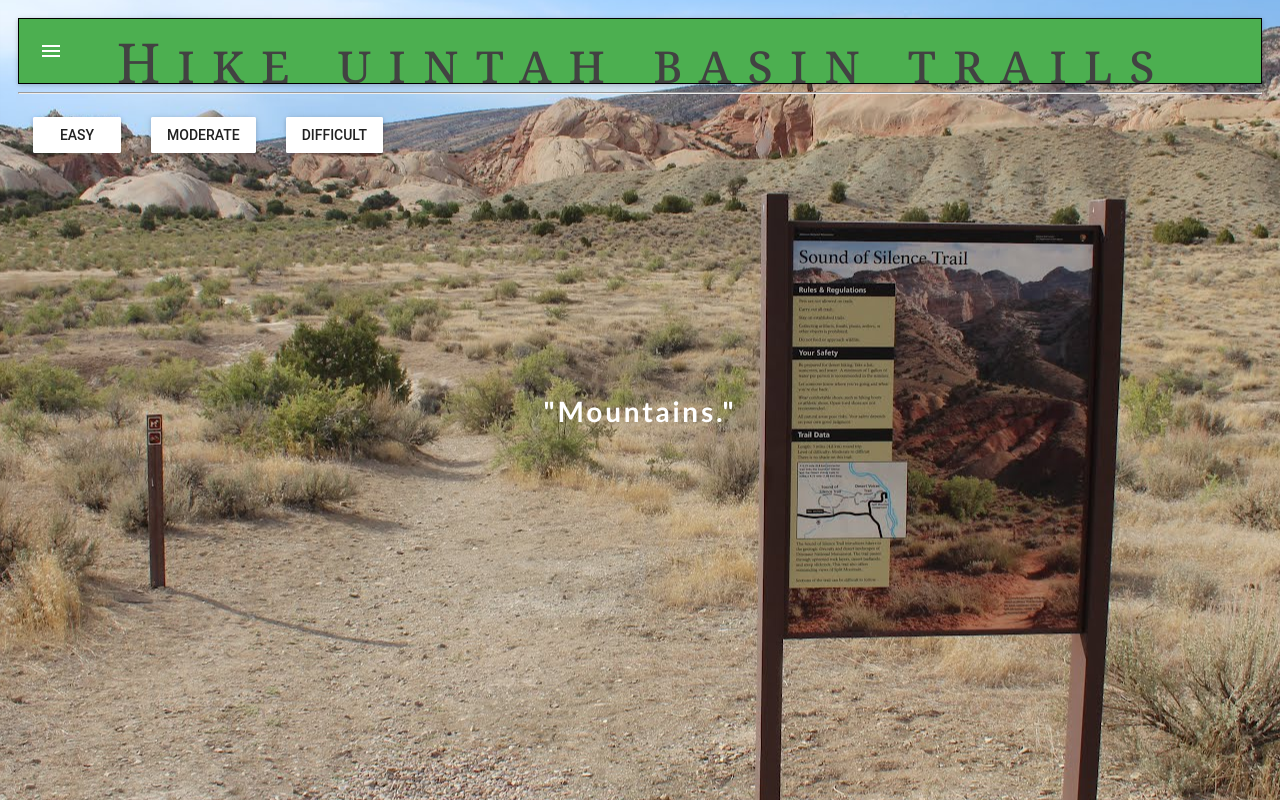
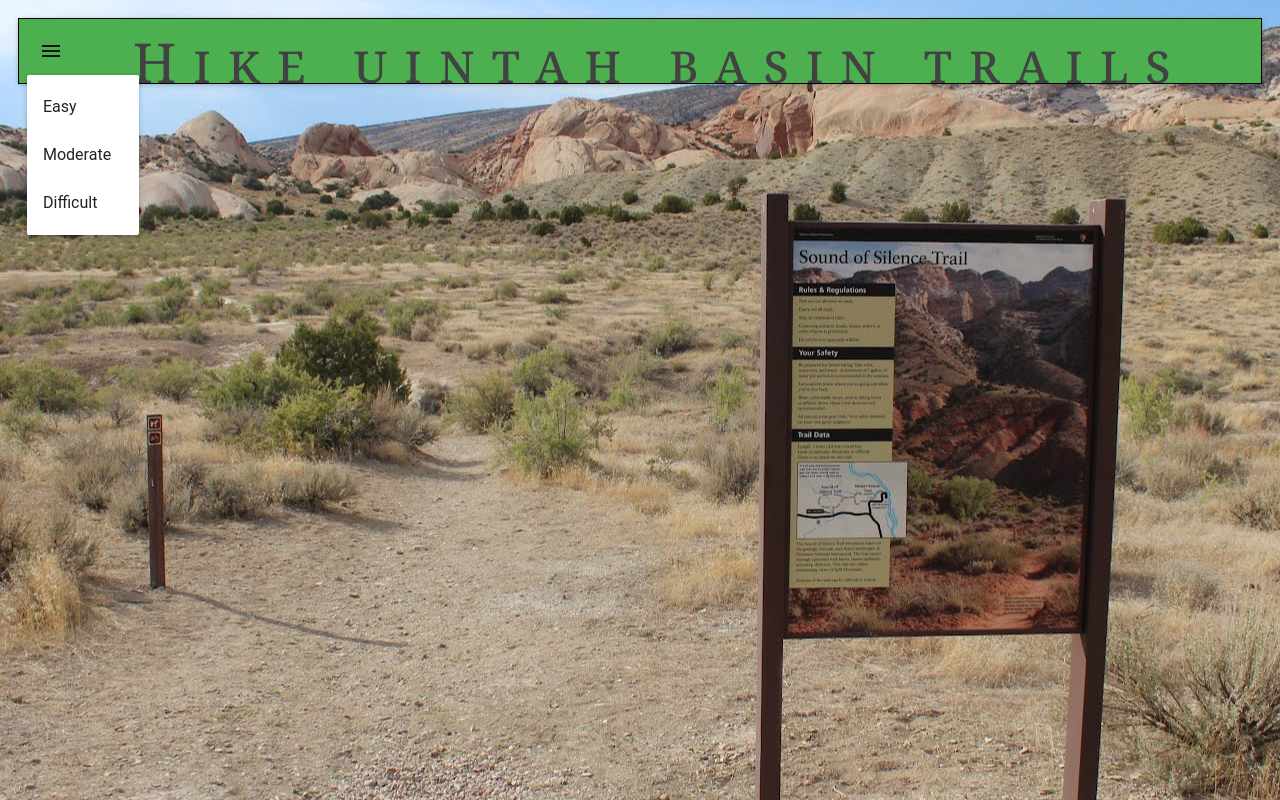
Before and after one commit to Greeneink4/mikes-final-project, a React (Create React App) app: page / in a window 1280 px wide. Both pictures are taken after a click on the button 51 px from the left and 51 px from the top of the page. Built offline with nearby package versions, Linux system fonts and the light colour scheme.

Commit message:
Basic menu selection working with routing

```diff
--- a/src/easy-trails.js
+++ b/src/easy-trails.js
@@ -11,7 +11,7 @@ export default class EasyTrails extends React.Component {
 
     constructor(props) {
         super(props);
-        this.state = {open: false};
+        this.state = {open: true};
     }
 
     handleToggle = () => this.setState({open: !this.state.open});
--- a/src/index.js
+++ b/src/index.js
@@ -11,6 +11,7 @@ import EasyTrails from './easy-trails';
 import ModerateTrails from './moderate-trails';
 import DifficultTrails from './difficult-trails';
 import TrailDetails from './trail-details';
+import NavigationBar from './navigation-bar';
 import './index.css';
 import App from './App';
 //import registerServiceWorker from './registerServiceWorker';
@@ -31,7 +32,8 @@ ReactDOM.render(
     <MuiThemeProvider>
         <ApolloProvider client={client}>
         <BrowserRouter>
-            <Switch>
+                <Switch>
+                <NavigationBar/>
                 <Route exact path="/" component={App}/>
                 <Route path="/easy" component={EasyTrails}/>
                 <Route path="/moderate" component={ModerateTrails}/>
--- a/src/navigation-bar.js
+++ b/src/navigation-bar.js
@@ -1,5 +1,10 @@
-import React from 'react';
+import React, { Component } from 'react';
 import AppBar from 'material-ui/AppBar';
+import IconMenu from 'material-ui/IconMenu';
+import MenuItem from 'material-ui/MenuItem';
+import IconButton from 'material-ui/IconButton';
+import MenuIcon from 'material-ui/svg-icons/navigation/menu';
+import { withRouter } from 'react-router-dom'
 import { green500 } from 'material-ui/styles/colors';
 import './navigation-bar.css';
 
@@ -9,15 +14,47 @@ import './navigation-bar.css';
  * By default, the left icon is a navigation-menu.
  */
 
+class NavigationBar extends Component {
+    render() {
+        return (
+            <AppBar className="app-bar"
+                style={{ backgroundColor: green500 }}
+                title={<div className="app-bar-title">Hike Uintah Basin Trails</div>}
+                iconElementLeft={<IconMenu
+                    iconButtonElement={<IconButton><MenuIcon /></IconButton>}
+                    anchorOrigin={{ horizontal: 'left', vertical: 'bottom' }}
+                    targetOrigin={{ horizontal: 'left', vertical: 'top' }}
+                    onChange={this.handleRouteNav}
+                >
+                    <MenuItem value="1" primaryText="Easy"/>
+                    <MenuItem value="2" primaryText="Moderate" />
+                    <MenuItem value="3" primaryText="Difficult" />
+                </IconMenu>}
+                onLeftIconButtonTouchTap={this.handleLeftMenuTouch}
+            />
+        )
+    }
+
+    handleLeftMenuTouch = () => {
+        console.log("Thanks for clicking!")
+    }
+
+    handleRouteNav = (event, value) => {
+        switch (value) {
+            case "1":
+                this.props.history.push('/easy')
+                break;
+            case "2":
+                this.props.history.push('/moderate')
+                break;
+            case "3":
+                this.props.history.push('/difficult')
+                break;
+            default:
+                this.props.history.push('/easy')
+        }
+    }
+}
 
 
-const NavigationBar = () => (
-    <AppBar className="app-bar"
-            style={{backgroundColor: green500}}
-            title={<div className="app-bar-title">Hike Uintah Basin Trails</div>}
-            iconClassNameRight="muidocs-icon-navigation-expand-more"
-    />
-);
-
-
-export default NavigationBar;
+export default withRouter(NavigationBar);
```
